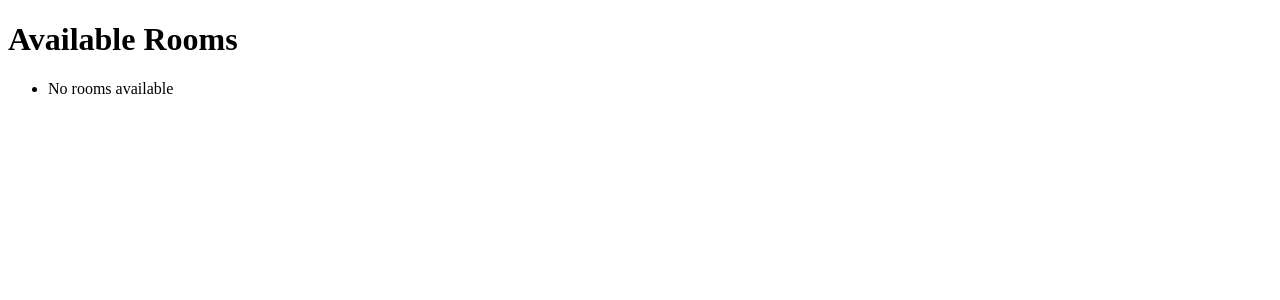
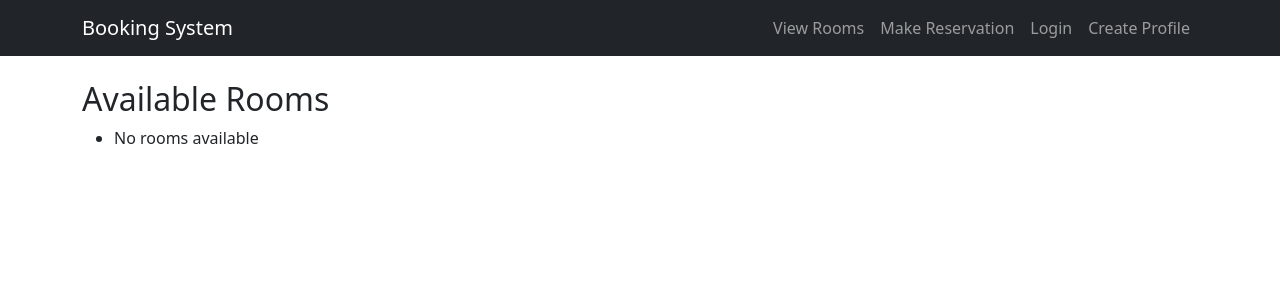
Before and after one commit to RurushaChi/ISCG7420_Assignment1_Task2_1509445, a Django app: page /booking/rooms/ in a window 1280 px wide. Shown: the top 300 px of the page. Run offline with Django 5.2, Linux system fonts and the light colour scheme; data that the repository does not hold is empty.

Commit message:
user authentication made, base html done, nav bar done

```diff
--- a/BookingSystem/urls.py
+++ b/BookingSystem/urls.py
@@ -26,6 +26,6 @@ urlpatterns = [
     path("booking/", include("booking.urls")), # 👈 include booking app urls
     path('admin/', admin.site.urls),
 
-    path("rooms/", views.available_rooms, name="available_rooms"),
+    path("booking/rooms/", views.available_rooms, name="available_rooms"),
 
 ]
--- a/booking/urls.py
+++ b/booking/urls.py
@@ -4,8 +4,14 @@ from booking.views import index
 from . import views
 
 urlpatterns = [
-    path("", index, name="home"),
+   # path("", index, name="home"),
 
-    path("rooms/", views.available_rooms, name="available_rooms"),
+    path("", views.index, name="index"),
+    path("booking/rooms/", views.available_rooms, name="available_rooms"),
+    path("booking/reservation/", views.make_reservation, name="make_reservation"),
+    path("booking/manage-bookings/", views.manage_bookings, name="manage_bookings"),
+    path("booking/signup/", views.signup_view, name="signup"),
+    path("booking/login/", views.login_view, name="login"),
+    path("booking/logout/", views.logout_view, name="logout"),
 
 ]
--- a/booking/views.py
+++ b/booking/views.py
@@ -1,13 +1,66 @@
-from django.shortcuts import render
-from .models import Room #importing room model
+from django.shortcuts import render, redirect
+from django.contrib.auth import authenticate, login, logout
+from django.contrib.auth.forms import UserCreationForm
+from django.contrib.auth.decorators import login_required
+from django.contrib import messages
+from .models import Room, Reservation, Profile
 
-# Create your views here.
 
+# index (homepage)
 def index(request):
-    return render(request, template_name="index.html")
+    return render(request, "booking/index.html")
 
-# Create your views here.
-# for viewing rooms
+
+# signup (create profile)
+def signup_view(request):
+    if request.method == "POST":
+        form = UserCreationForm(request.POST)
+        if form.is_valid():
+            user = form.save()
+            # Create empty profile for new user
+            Profile.objects.create(user=user)
+            login(request, user)  # auto login
+            messages.success(request, "Account created successfully!")
+            return redirect("index")
+    else:
+        form = UserCreationForm()
+    return render(request, "booking/signup.html", {"form": form})
+
+
+# login
+def login_view(request):
+    if request.method == "POST":
+        username = request.POST["username"]
+        password = request.POST["password"]
+        user = authenticate(request, username=username, password=password)
+        if user:
+            login(request, user)
+            return redirect("index")
+        else:
+            messages.error(request, "Invalid username or password")
+    return render(request, "booking/login.html")
+
+
+# logout
+def logout_view(request):
+    logout(request)
+    return redirect("index")
+
+
+# list all rooms
 def available_rooms(request):
-    rooms = Room.objects.all()   # you can filter later if you have "is_available"
-    return render(request, "rooms.html", {"rooms": rooms})
+    rooms = Room.objects.all()
+    return render(request, "booking/rooms.html", {"rooms": rooms})
+
+
+# make reservation (login required)
+@login_required(login_url="login")
+def make_reservation(request):
+    return render(request, "booking/make_reservation.html")
+
+
+# manage bookings (only user’s bookings)
+@login_required(login_url="login")
+def manage_bookings(request):
+    reservations = Reservation.objects.filter(user=request.user)
+    return render(request, "booking/manage_bookings.html", {"reservations": reservations})
--- /dev/null
+++ b/templates/booking/base.html
@@ -0,0 +1,32 @@
+<!DOCTYPE html>
+<html>
+<head>
+    <title>Conference Room Booking</title>
+    <link rel="stylesheet" href="https://cdn.jsdelivr.net/npm/bootstrap@5.3.3/dist/css/bootstrap.min.css">
+</head>
+<body>
+    <nav class="navbar navbar-expand-lg navbar-dark bg-dark">
+        <div class="container">
+            <a class="navbar-brand" href="{% url 'index' %}">Booking System</a>
+            <div class="collapse navbar-collapse">
+                <ul class="navbar-nav ms-auto">
+                    <li class="nav-item"><a class="nav-link" href="{% url 'available_rooms' %}">View Rooms</a></li>
+                    <li class="nav-item"><a class="nav-link" href="{% url 'make_reservation' %}">Make Reservation</a></li>
+
+                    {% if user.is_authenticated %}
+                        <li class="nav-item"><a class="nav-link" href="{% url 'manage_bookings' %}">Manage Bookings</a></li>
+                        <li class="nav-item"><a class="nav-link" href="{% url 'logout' %}">Logout</a></li>
+                    {% else %}
+                        <li class="nav-item"><a class="nav-link" href="{% url 'login' %}">Login</a></li>
+                        <li class="nav-item"><a class="nav-link" href="{% url 'signup' %}">Create Profile</a></li>
+                    {% endif %}
+                </ul>
+            </div>
+        </div>
+    </nav>
+
+    <div class="container mt-4">
+        {% block content %}{% endblock %}
+    </div>
+</body>
+</html>
--- /dev/null
+++ b/templates/booking/index.html
@@ -0,0 +1,5 @@
+{% extends "booking/base.html" %}
+{% block content %}
+<h1>Welcome to the Conference Room Booking System</h1>
+<p>Select from the navbar to get started.</p>
+{% endblock %}
--- a/templates/rooms.html
+++ b/templates/booking/rooms.html
@@ -1,11 +1,6 @@
-<!DOCTYPE html>
-<html>
-<head>
-    <title>Available Rooms</title>
-</head>
-<body>
-    <h1>Available Rooms</h1>
-
+{% extends "booking/base.html" %}
+{% block content %}
+    <h2>Available Rooms</h2>
     <ul>
         {% for room in rooms %}
             <li>
@@ -18,5 +13,4 @@
             <li>No rooms available</li>
         {% endfor %}
     </ul>
-</body>
-</html>
+{% endblock %}
```
Also changed, not shown: templates/booking/login.html (added, +13 -0 lines), templates/booking/manage_bookings.html (added, +11 -0 lines), templates/booking/signup.html (added, +9 -0 lines), templates/booking/make_reservation.html (added).
